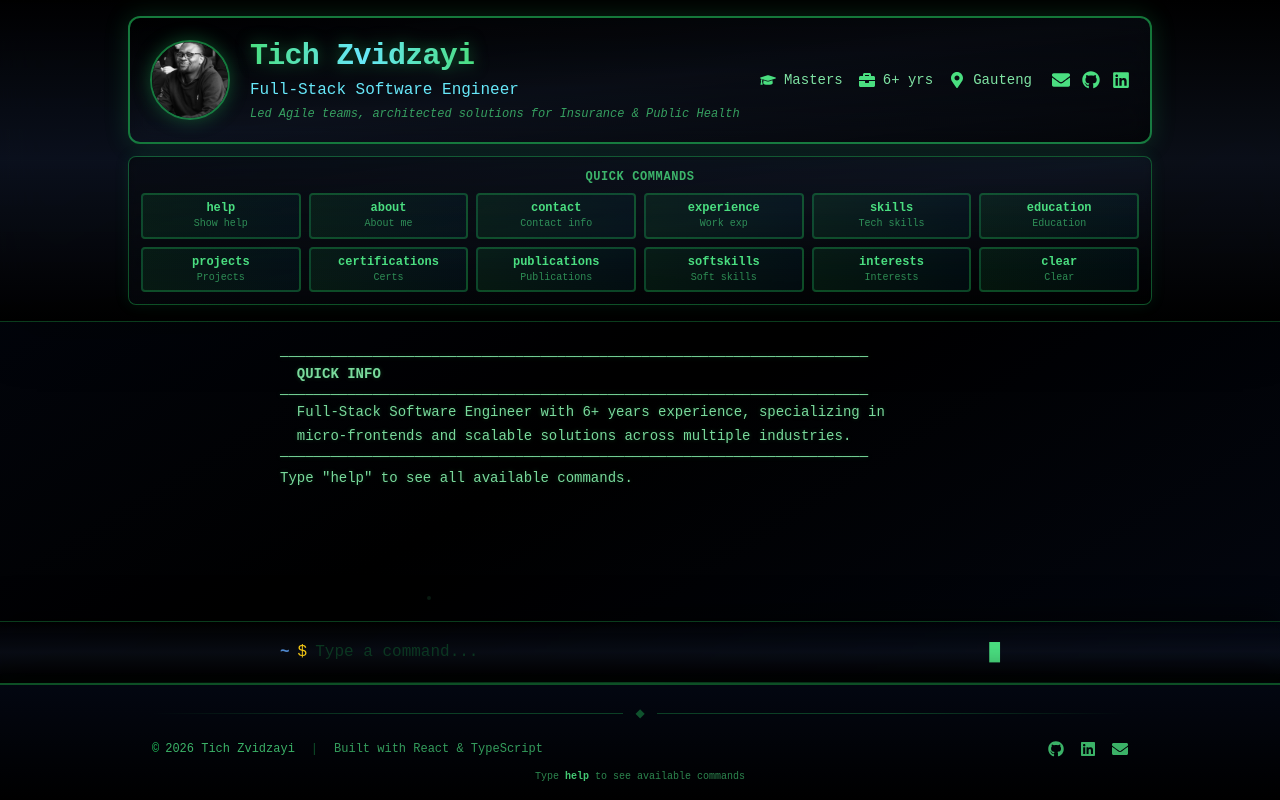
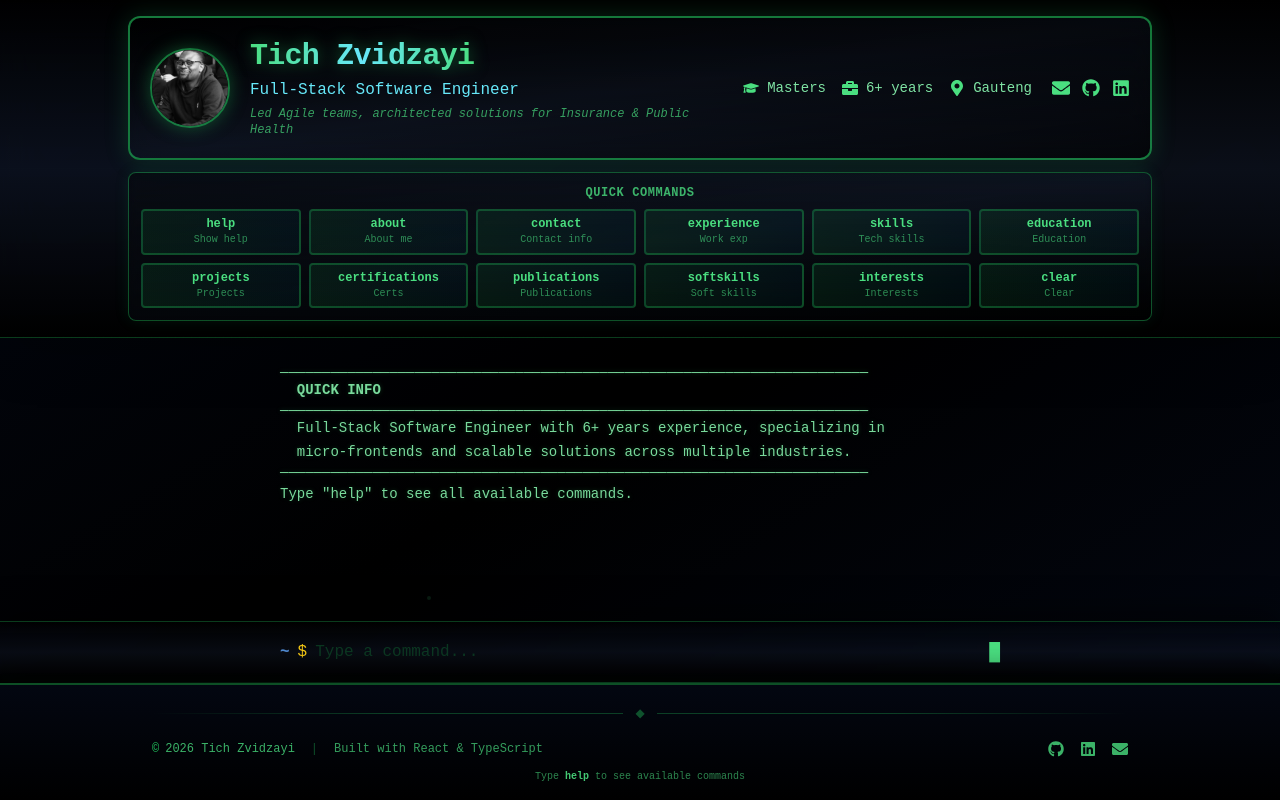
Before and after one commit to tichzvidzayi/textbasedl_cv, a React (Vite) app: page / in a window 1280 px wide. Built offline with nearby package versions, Linux system fonts and the light colour scheme; the HTML template or start-up script is replaced by a standard one.

Commit message:
78878754545

```diff
--- a/src/components/Terminal.tsx
+++ b/src/components/Terminal.tsx
@@ -587,7 +587,7 @@ const Terminal = () => {
                   </div>
                   <div className="flex items-center gap-1 sm:gap-1.5 md:gap-2">
                     <FaBriefcase className="text-green-400 text-xs sm:text-sm md:text-base" />
-                    <span className="hidden sm:inline">6+ yrs</span>
+                    <span className="hidden sm:inline">6+ years</span>
                   </div>
                   <div className="flex items-center gap-1 sm:gap-1.5 md:gap-2">
                     <FaMapMarkerAlt className="text-green-400 text-xs sm:text-sm md:text-base" />
```
